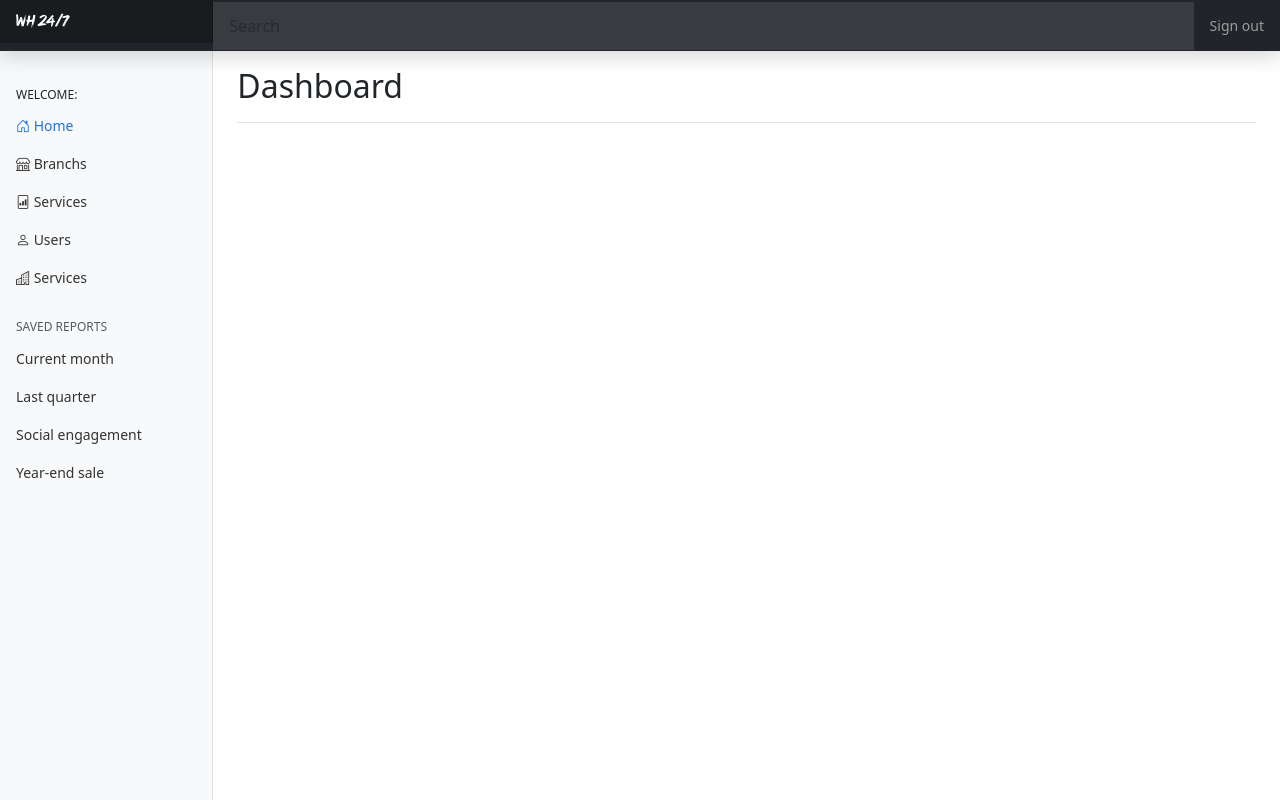
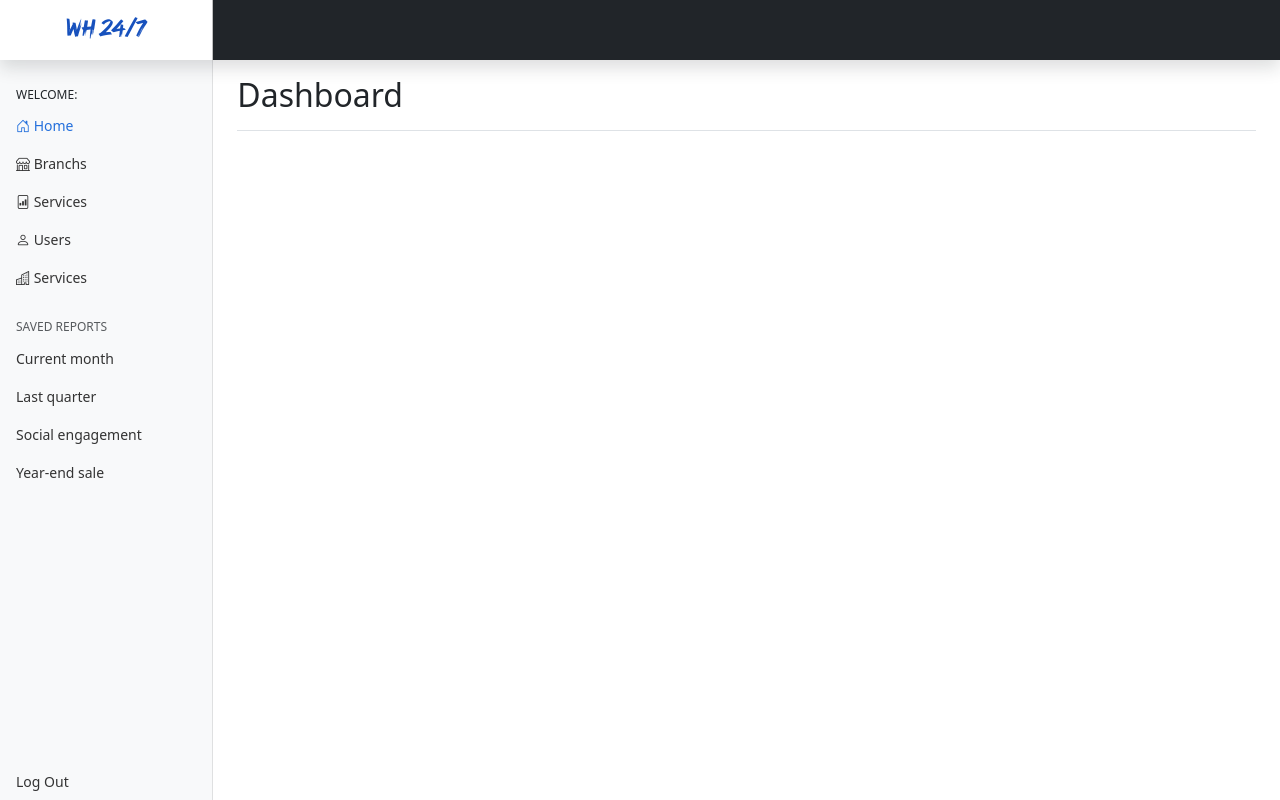
Before and after one commit to IN6AV-ThePA-s/WareHouse24-7, a React (Vite) app in the folder warehouse24-7-react/: page /dashboard in a window 1280 px wide. Built offline with nearby package versions, Linux system fonts and the light colour scheme.

Commit message:
Se arregló sidebar

```diff
--- a/warehouse24-7-react/src/pages/DashboardPage/Dashboard.jsx
+++ b/warehouse24-7-react/src/pages/DashboardPage/Dashboard.jsx
@@ -2,33 +2,35 @@ import React, { useState } from 'react'
 import '../../css/bootstrap.min.css'
 import '../DashboardPage/styleDashboard.css'
 import logo from '../../assets/logo.png'
+import { Link } from 'react-router-dom'
 
 export const Dashboard = () => {
     const [open, setOpen]=useState(false)
     return (
         <>
 
-            <header className="navbar navbar-dark bg-dark flex-md-nowrap p-0 shadow sticky-top">
+            <header className="navbar navbar-dark bg-dark flex-md-nowrap p-0 shadow sticky-top justify-content align-items-center">
                 {/* <img className='ms-3' src={logo} width='35px' height='35px' /> */}
-                <h1 className="brush navbar-brand col-md-3 col-lg-2 me-0 px-3 fs-6">WH 24/7</h1>
+                <div className='navbar-nav navbar-brand col-md-3 col-lg-2 me-0 px-3' style={{backgroundColor: '#ffffff'}}>
+                    <Link className="brush">WH 24/7</Link>
+                </div>
                 <button className="navbar-toggler position-absolute d-md-none collapsed" type="button" onClick={()=>setOpen(!open)}
                      aria-controls="sidebarMenu" aria-expanded="false"
                     aria-label="Toggle navigation">
                     <span className="navbar-toggler-icon"></span>
                 </button>
-                <input className="form-control form-control-dark w-100 rounded-0 border-0" type="text" placeholder="Search"
-                    aria-label="Search" />
-                <div className="navbar-nav">
+                {/* <div className="navbar-nav">
                     <div className="nav-item text-nowrap">
                         <a className="nav-link px-3" href="#">Sign out</a>
                     </div>
-                </div>
+                </div> */}
+
             </header>
 
             <div className="container-fluid">
                 <div className="row">
 
-                    <nav id="sidebarMenu" className={`col-md-3 col-lg-2 d-md-block bg-light sidebar ${open ? 'collapsing' :'collapse'}`} style={open?{height: '740px'}:{'':''}}>
+                    <nav id="sidebarMenu" className={`col-md-3 col-lg-2 d-md-block bg-light sidebar ${open ? 'collapsing' :'collapse'}`} style={open?{height: 'auto'}:{'':''}}>
                         <div className="position-sticky pt-3 sidebar-sticky">
                             <h5
                                 className="sidebar-heading d-flex justify-content-between align-items-center px-3 mt-4 mb-1 text-uppercase">
@@ -37,7 +39,7 @@ export const Dashboard = () => {
                                     <span data-feather="plus-circle" className="align-text-bottom"></span>
                                 </a>
                             </h5>
-                            <ul className="nav flex-column">
+                            <ul className="nav flex-column d-flex">
                                 <li className="nav-item">
                                     <a className="nav-link active bi bi-house-door" aria-current="page" href="#">
                                         <span className="align-text-bottom bi"> </span>
@@ -77,7 +79,8 @@ export const Dashboard = () => {
                                     <span data-feather="plus-circle" className="align-text-bottom"></span>
                                 </a>
                             </h6>
-                            <ul className="nav flex-column mb-2">
+                            <ul className="nav h-50 d-flex flex-column justify-content-between mb-2">
+                                <div>
                                     <li className="nav-item">
                                         <a className="nav-link" href="#">
                                             <span data-feather="file-text" className="align-text-bottom"></span>
@@ -102,6 +105,15 @@ export const Dashboard = () => {
                                             Year-end sale
                                         </a>
                                     </li>
+                                </div>
+                                <div className='fixed-bottom'>
+                                    <li className="nav-item">
+                                        <a className="nav-link" href="#">
+                                            <span data-feather="file-text" className="align-text-bottom"></span>
+                                            Log Out
+                                        </a>
+                                    </li>
+                                </div>
                             </ul>
                         </div>
                     </nav>
--- a/warehouse24-7-react/src/pages/DashboardPage/styleDashboard.css
+++ b/warehouse24-7-react/src/pages/DashboardPage/styleDashboard.css
@@ -5,7 +5,19 @@
 
 .brush {
   font-family: Brush;
-  font-size: 50px;
+  font-size: 1.5rem;
+  text-align: center;
+  justify-content: center;
+  color: #1751bd;
+  text-decoration: none;
+  cursor: default;
+}
+
+.bottom-element {
+  position: absolute;
+  bottom: 0;
+  align-items: center;
+  text-align: center;
 }
 
 body {
```
Lines whose indentation alone changed are shown as unchanged.
